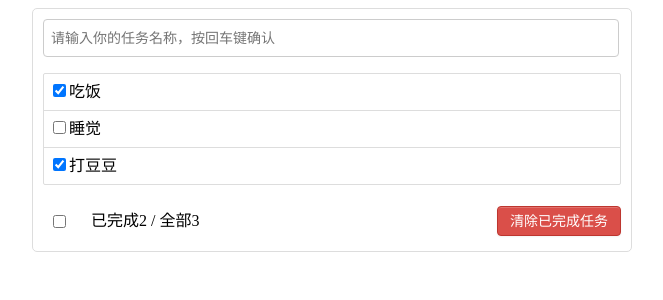
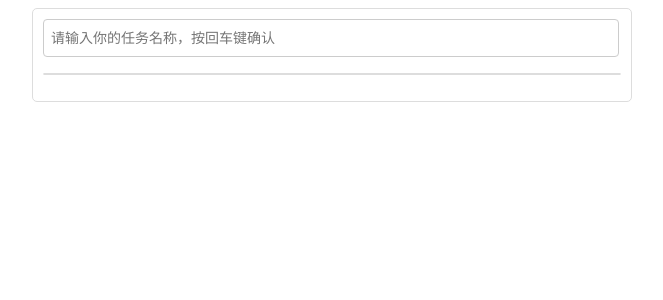
Before and after one commit to weihua-li/vue_test, a Vue app: page / in a window 1280 px wide. Shown: the top 300 px of the page, without its empty margins (308-971 px from the left). Built offline with nearby package versions, Linux system fonts and the light colour scheme.

Commit message:
将数据存储到浏览器local中

```diff
--- a/src/App.vue
+++ b/src/App.vue
@@ -13,6 +13,7 @@
             :taskList="taskList"
             :allDone="allDone"
             :deleteAllDone="deleteAllDone"
+            v-show="this.taskList.length > 0"
           />
         </div>
       </div>
@@ -34,11 +35,7 @@
     components:{NoteHeader,NoteList,NoteFooter},
     data() {
       return {
-        taskList:[
-          {id:'001',info:'吃饭',done:true},
-          {id:'002',info:'睡觉',done:false},
-          {id:'003',info:'打豆豆',done:true}
-        ]
+        taskList:JSON.parse(localStorage.getItem('taskList')) || []
       }
     },
     methods: {
@@ -66,6 +63,14 @@
         })
       }
     },
+    watch:{
+      taskList:{
+        deep:true,
+        handler(value){
+          localStorage.setItem('taskList', JSON.stringify(value))
+        }
+      }
+    }
   })
 </script>
 
```
Also changed, not shown: src/components/NoteList.vue (line endings or trailing spaces), 1 other file (tests, documents, lock files or other folders).
